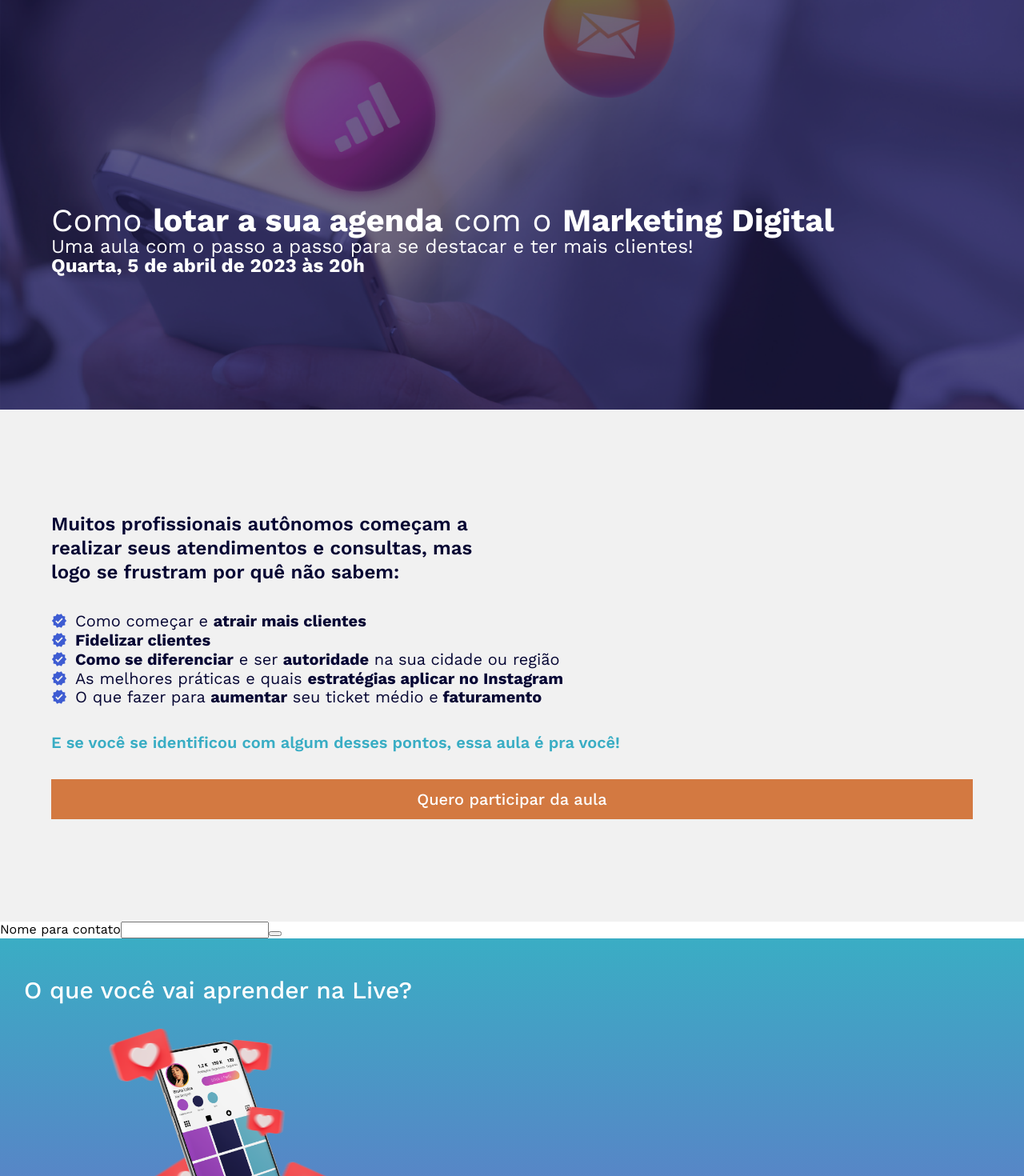
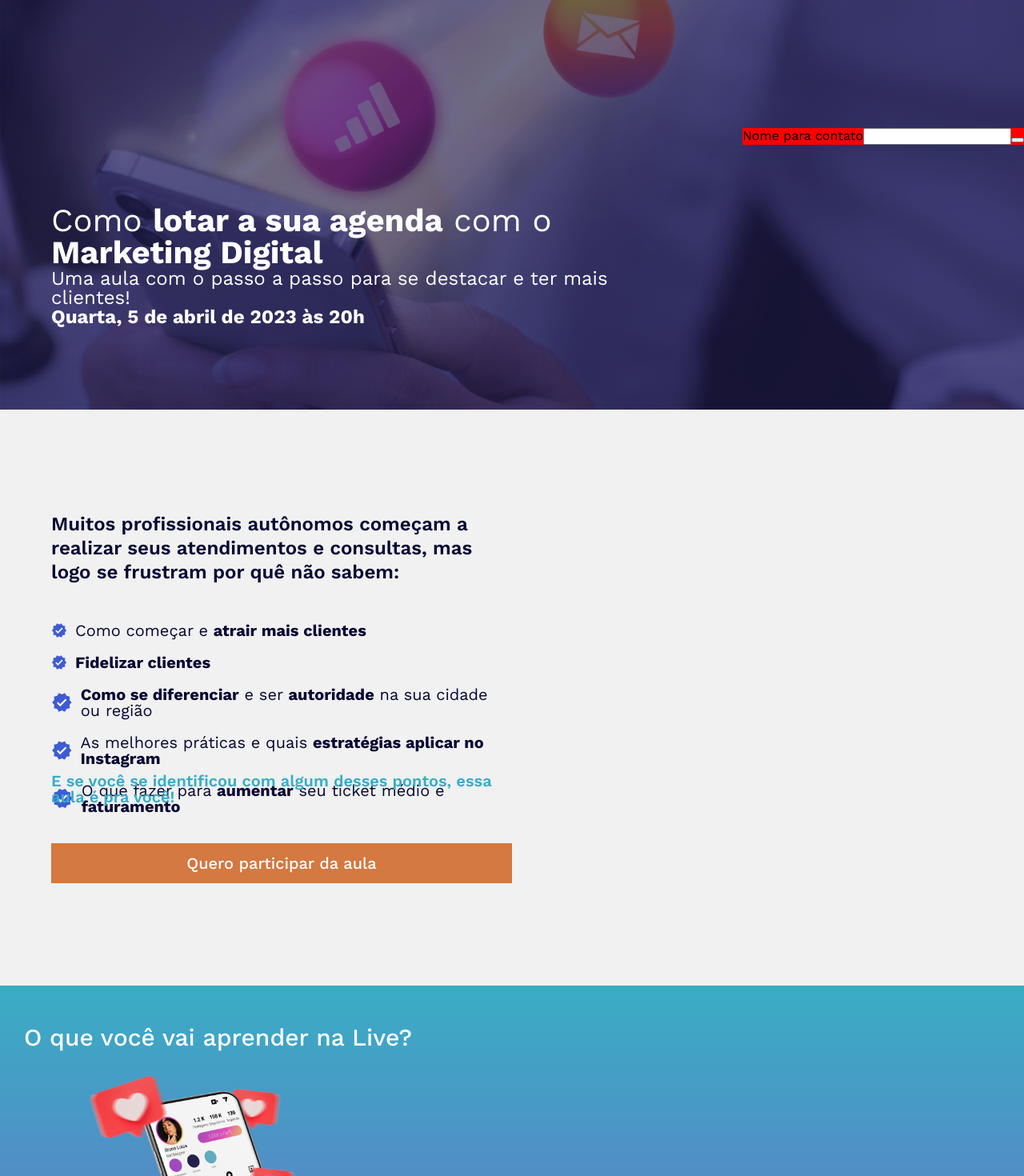
Before and after one commit to viniciuscoassis/LandingPage_Prit, a React (Create React App) app: page / in a window 1280 px wide. Shown: the top 1470 px of the page at 80% size. Built offline with nearby package versions, Linux system fonts and the light colour scheme.

Commit message:
fix: height of section 1

```diff
--- a/src/Components/Form.js
+++ b/src/Components/Form.js
@@ -9,4 +9,9 @@ export default function Form() {
     </Wrapper>
   );
 }
-const Wrapper = styled.form``;
+const Wrapper = styled.form`
+  position: absolute;
+  right: 0;
+  top: 20%;
+  background-color: red;
+`;
--- a/src/Components/Header.js
+++ b/src/Components/Header.js
@@ -27,6 +27,8 @@ const Wrapper = styled.div`
   justify-content: space-around;
   background-size: cover;
   background-position: center;
+  padding-right: 40%;
+
   h1 {
     font-size: 40px;
   }
--- a/src/Components/Section1.js
+++ b/src/Components/Section1.js
@@ -1,5 +1,6 @@
 import styled from "styled-components";
 import { MdVerified } from "react-icons/md";
+import { styledButton } from "../Styles";
 
 export default function Section1() {
   return (
@@ -12,21 +13,21 @@ export default function Section1() {
       <div className="body">
         <div>
           {" "}
-          <MdVerified color="#3E5CD2" />
+          <MdVerified color="#3E5CD2" size={20} />
           <p>
             Como começar e <strong>atrair mais clientes</strong>
           </p>
         </div>
         <div>
           {" "}
-          <MdVerified color="#3E5CD2" />
+          <MdVerified color="#3E5CD2" size={20} />
           <p>
             <strong>Fidelizar clientes</strong>
           </p>
         </div>
         <div>
           {" "}
-          <MdVerified color="#3E5CD2" />
+          <MdVerified color="#3E5CD2" size={30} />
           <p>
             <strong>Como se diferenciar</strong> e ser{" "}
             <strong>autoridade</strong> na sua cidade ou região
@@ -34,7 +35,7 @@ export default function Section1() {
         </div>
         <div>
           {" "}
-          <MdVerified color="#3E5CD2" />
+          <MdVerified color="#3E5CD2" size={30} />
           <p>
             As melhores práticas e quais{" "}
             <strong>estratégias aplicar no Instagram</strong>
@@ -42,7 +43,7 @@ export default function Section1() {
         </div>
         <div>
           {" "}
-          <MdVerified color="#3E5CD2" />{" "}
+          <MdVerified color="#3E5CD2" size={30} />{" "}
           <p>
             O que fazer para <strong>aumentar</strong> seu ticket médio e
             <strong> faturamento</strong>
@@ -53,32 +54,28 @@ export default function Section1() {
       <div className="bottom">
         E se você se identificou com algum desses pontos, essa aula é pra você!
       </div>
-      <button>Quero participar da aula</button>
+      <Button>Quero participar da aula</Button>
     </Wrapper>
   );
 }
+
+const Button = styled(styledButton)``;
+
 const Wrapper = styled.div`
   font-size: 18px;
   padding-right: 100px;
   color: #050533;
   font-weight: 600;
-  height: 80vh;
+  height: 90vh;
   background-color: #f1f1f1;
   padding: 10% 5%;
   display: flex;
   flex-direction: column;
   justify-content: space-between;
-  button {
-    height: 50px;
-    border: none;
-    background-color: #d37941;
-    font-size: 20px;
-    color: white;
-    font-weight: 500;
-  }
+  padding-right: 50%;
+
   h1 {
     font-size: 24px;
-    width: 50%;
     line-height: 30px;
   }
   .body {
@@ -91,6 +88,10 @@ const Wrapper = styled.div`
     div {
       display: flex;
       text-align: flex-start;
+      align-items: center;
+      :not(:last-child) {
+        margin-bottom: 20px;
+      }
       p {
         margin-left: 10px;
       }
--- a/src/Components/Section2.js
+++ b/src/Components/Section2.js
@@ -38,7 +38,8 @@ export default function Section2() {
   );
 }
 const Button = styled(styledButton)`
-  margin-top: 70px;
+  width: 70%;
+  margin: 70px auto 0 auto;
 `;
 
 const Wrapper = styled.div`
@@ -67,7 +68,7 @@ const Container = styled.div`
     justify-content: center;
     align-items: center;
     img {
-      width: 60%;
+      width: 70%;
       height: 100%;
     }
   }
```
